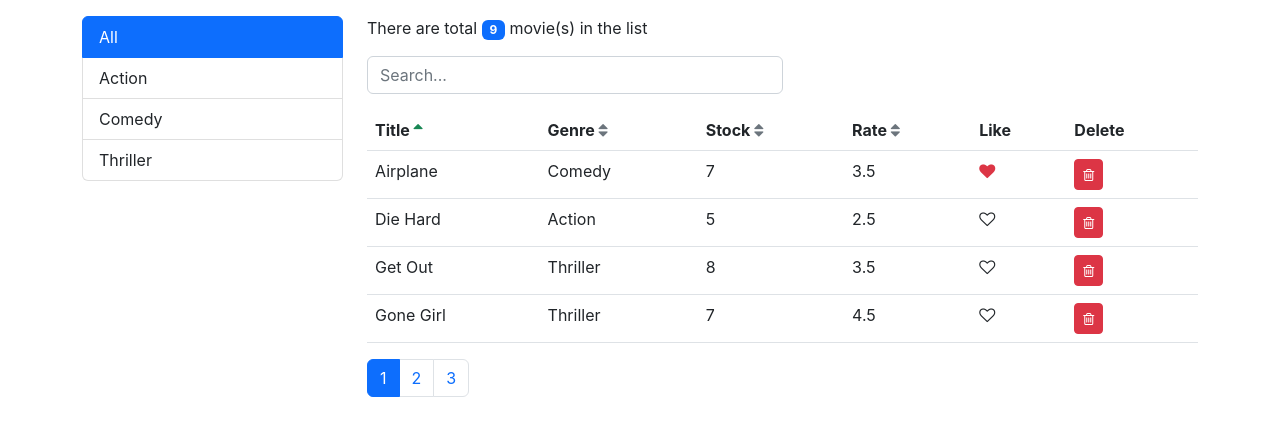
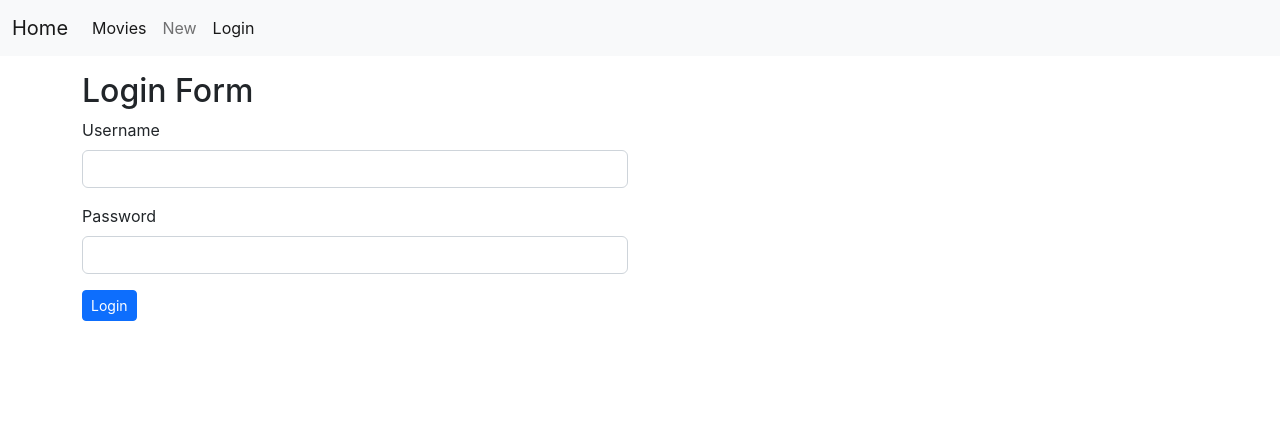
Before and after one commit to harikrishnan-annappilly/movies-frontend-react, a React (Create React App) app: page /login in a window 1280 px wide. Shown: the top 436 px of the page. Built offline with nearby package versions, Linux system fonts and the light colour scheme.

Commit message:
movieform and login form added, login form validation done

```diff
--- a/package.json
+++ b/package.json
@@ -11,6 +11,8 @@
     "lodash": "^4.17.21",
     "react": "^18.2.0",
     "react-dom": "^18.2.0",
+    "react-joi": "^1.3.0",
+    "react-router-dom": "^6.8.0",
     "react-scripts": "5.0.1",
     "web-vitals": "^2.1.4"
   },
--- a/src/App.js
+++ b/src/App.js
@@ -2,11 +2,28 @@ import "bootstrap/dist/css/bootstrap.css";
 import "font-awesome/css/font-awesome.css";
 import "./App.css";
 import Movies from "./components/Movies";
+import { Routes, Route, Navigate } from "react-router-dom";
+import MovieForm from "./components/MovieForm";
+import NotFound from "./components/common/NotFound";
+import NavBar from "./components/NavBar";
+import LoginForm from "./components/LoginForm";
 
 function App() {
     return (
-        <div className="container mt-3">
-            <Movies />
+        <div>
+            <NavBar />
+            <div className="container mt-3">
+                <Routes>
+                    <Route path="/login" element={<LoginForm />} />
+                    <Route path="/movies/:id" element={<MovieForm />} />
+                    <Route path="/movies" element={<Movies />} />
+                    <Route
+                        path="/"
+                        element={<Navigate replace={true} to="/movies" />}
+                    />
+                    <Route path="*" element={<NotFound to={"/"} />} />
+                </Routes>
+            </div>
         </div>
     );
 }
--- /dev/null
+++ b/src/components/LoginForm.jsx
@@ -0,0 +1,87 @@
+import React, { useState } from "react";
+import Joi from "joi";
+
+function LoginForm(props) {
+    const [user, setUser] = useState({
+        username: "",
+        password: "",
+    });
+
+    const [errors, setErrors] = useState({});
+
+    const schema = Joi.object({
+        username: Joi.string().required().label("Username"),
+        password: Joi.string().required().label("Password"),
+    });
+
+    function validateEntireForm() {
+        const options = { abortEarly: false };
+        const results = schema.validate(user, options);
+        return results;
+    }
+
+    function handleFormSubmit(form) {
+        form.preventDefault();
+        const results = validateEntireForm();
+        if (results.error) {
+            const cloneErrors = {};
+            results.error.details.map((error) => {
+                const message = error.message;
+                const path = error.path[0];
+                cloneErrors[path] = message;
+            });
+            setErrors(cloneErrors);
+            return;
+        }
+        setErrors({});
+
+        console.log("no error - submit() form");
+    }
+
+    function handleInputEnter(input) {
+        const cloneUser = { ...user };
+        cloneUser[input.currentTarget.name] = input.currentTarget.value;
+        setUser(cloneUser);
+    }
+
+    return (
+        <div className="row">
+            <h2>Login Form</h2>
+            <div className="col-6">
+                <form autoComplete="off" onSubmit={handleFormSubmit}>
+                    <div className="mb-3">
+                        <label className="form-label">Username</label>
+                        <input
+                            type="text"
+                            className="form-control"
+                            name="username"
+                            onChange={handleInputEnter}
+                        />
+                        {errors.username ? (
+                            <div className="alert alert-danger">
+                                {errors.username}
+                            </div>
+                        ) : null}
+                    </div>
+                    <div className="mb-3">
+                        <label className="form-label">Password</label>
+                        <input
+                            type="text"
+                            className="form-control"
+                            name="password"
+                            onChange={handleInputEnter}
+                        />
+                        {errors.password ? (
+                            <div className="alert alert-danger">
+                                {errors.password}
+                            </div>
+                        ) : null}
+                    </div>
+                    <button className="btn btn-primary btn-sm">Login</button>
+                </form>
+            </div>
+        </div>
+    );
+}
+
+export default LoginForm;
--- /dev/null
+++ b/src/components/MovieForm.jsx
@@ -0,0 +1,57 @@
+import React from "react";
+
+function MovieForm(props) {
+    function handleSubmit(form) {
+        form.preventDefault();
+    }
+
+    return (
+        <div className="row">
+            <div class="mb-3 col-6">
+                <form autoComplete="off" onSubmit={handleSubmit}>
+                    <label htmlFor="movie_name" class="col-form-label">
+                        Movie Name
+                    </label>
+                    <div class="">
+                        <input
+                            type="text"
+                            class="form-control"
+                            id="movie_name"
+                        />
+                    </div>
+                    <div className="row">
+                        <div class="mb-3 col-6">
+                            <label htmlFor="movie_name" class="col-form-label">
+                                Rent
+                            </label>
+                            <div class="">
+                                <input
+                                    type="text"
+                                    class="form-control"
+                                    id="movie_name"
+                                />
+                            </div>
+                        </div>
+                        <div class="mb-3 col-6">
+                            <label htmlFor="movie_name" class="col-form-label">
+                                Stock
+                            </label>
+                            <div class="">
+                                <input
+                                    type="text"
+                                    class="form-control"
+                                    id="movie_name"
+                                />
+                            </div>
+                        </div>
+                    </div>
+                    <button type="submit" class="btn btn-primary btn-sm mb-3">
+                        Add Movie
+                    </button>
+                </form>
+            </div>
+        </div>
+    );
+}
+
+export default MovieForm;
--- /dev/null
+++ b/src/components/NavBar.jsx
@@ -0,0 +1,49 @@
+import React from "react";
+import { NavLink } from "react-router-dom";
+
+function NavBar(props) {
+    return (
+        <div>
+            <nav className="navbar navbar-expand-lg navbar-light bg-light">
+                <div className="container-fluid">
+                    <NavLink className="navbar-brand" to="/">
+                        Home
+                    </NavLink>
+                    <button
+                        className="navbar-toggler"
+                        type="button"
+                        data-bs-toggle="collapse"
+                        data-bs-target="#navbarNavAltMarkup"
+                        aria-controls="navbarNavAltMarkup"
+                        aria-expanded="false"
+                        aria-label="Toggle navigation"
+                    >
+                        <span className="navbar-toggler-icon"></span>
+                    </button>
+                    <div
+                        className="collapse navbar-collapse"
+                        id="navbarNavAltMarkup"
+                    >
+                        <div className="navbar-nav">
+                            <NavLink
+                                className="nav-link active"
+                                aria-current="page"
+                                to="/movies"
+                            >
+                                Movies
+                            </NavLink>
+                            <NavLink className="nav-link" to="/movies/new">
+                                New
+                            </NavLink>
+                            <NavLink className="nav-link" to="/login">
+                                Login
+                            </NavLink>
+                        </div>
+                    </div>
+                </div>
+            </nav>
+        </div>
+    );
+}
+
+export default NavBar;
--- /dev/null
+++ b/src/components/common/NotFound.jsx
@@ -0,0 +1,11 @@
+import React from "react";
+
+function NotFound(props) {
+    return (
+        <div>
+            <h3>404 Page Not-Found</h3>
+        </div>
+    );
+}
+
+export default NotFound;
--- a/src/index.js
+++ b/src/index.js
@@ -3,11 +3,14 @@ import ReactDOM from "react-dom/client";
 import reportWebVitals from "./reportWebVitals";
 import App from "./App";
 import "./index.css";
+import { BrowserRouter } from "react-router-dom";
 
 const root = ReactDOM.createRoot(document.getElementById("root"));
 root.render(
     <React.StrictMode>
-        <App />
+        <BrowserRouter>
+            <App />
+        </BrowserRouter>
     </React.StrictMode>
 );
 
```
Also changed, not shown: 1 other file (tests, documents, lock files or other folders).
